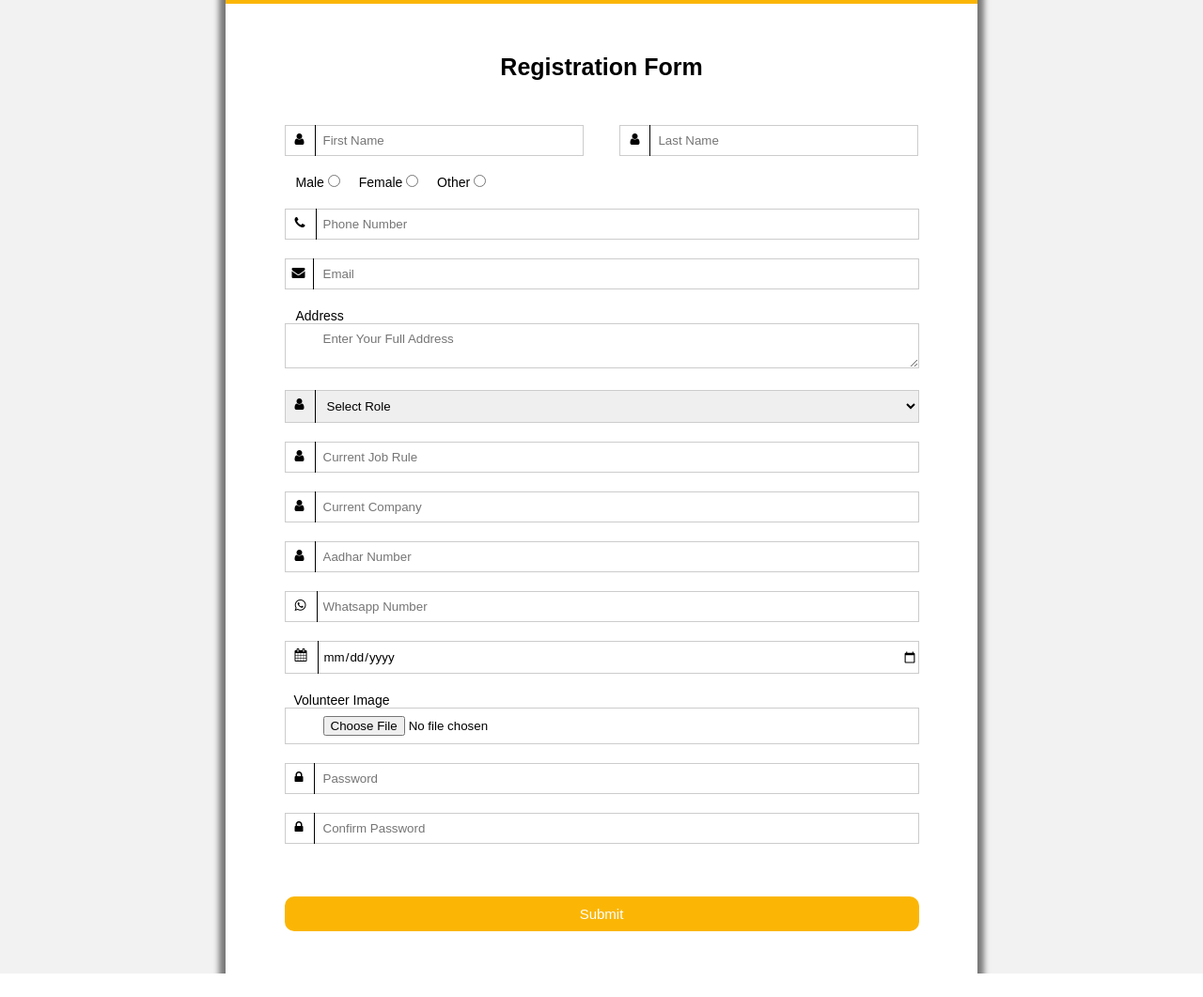
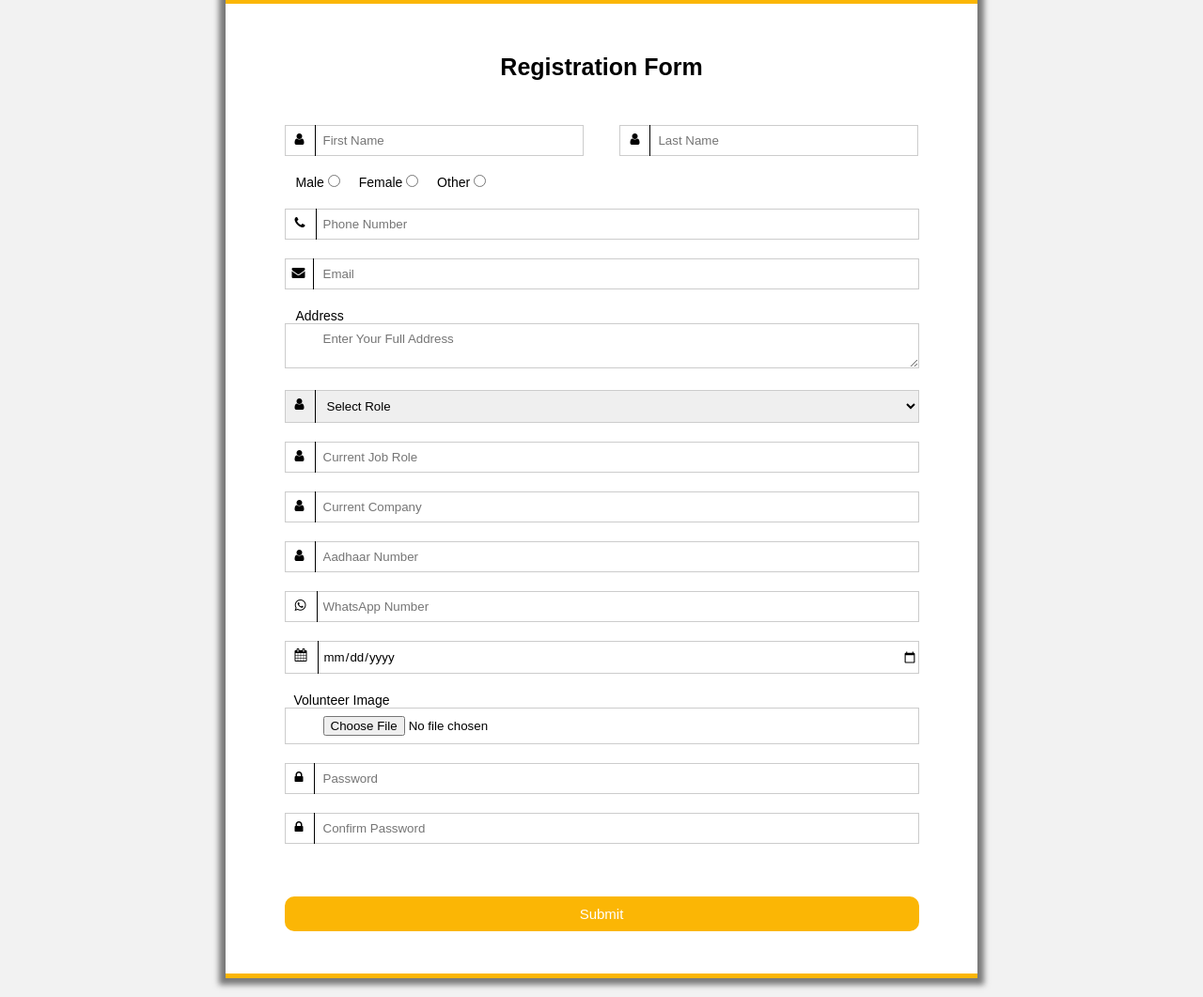
Before and after one commit to sachin-11-afk/SuvidhaInternship, a PHP site: page /Registrationpage.html in a window 1280 px wide. Shown: the part 21-1082 px from the top of the page at 94% size. Before the commit the page ends 1057 px from the top, so only its background shows below. Run offline with PHP 8.4, Linux system fonts and the light colour scheme.

Commit message:
Fixed registration page, included form validation

```diff
--- a/registration_form/Registrationpage.html
+++ b/registration_form/Registrationpage.html
@@ -12,7 +12,7 @@
     <div class="cont">
       <h2>Registration Form</h2>
       <div id = "Reg-form">
-         <form action="VolunteersDb.php" method="post">
+         <form name="VolRegForm" action="VolunteersDb.php" method="post">
             <div class="input-name" id="name">
                 <i class="fa fa-user lock"></i>
             <input type="text" name="FirstName" placeholder = "First Name" required class="name">
@@ -32,7 +32,7 @@
             <div>
                <div class="input-name">
                 <i class="fa fa-phone lock"></i>
-               <input type="number" name="ContactNo" placeholder="Phone Number"  class="a"><br>
+               <input type="number" step="0.01" name="ContactNo" placeholder="Phone Number" class="a" id="cno"><br>
                </div>
                <div class="input-name">
                 <i class="fa fa-envelope email"></i>
@@ -46,7 +46,7 @@
             </div>
                <div class="input-name">
                 <i class="fa fa-user lock"></i>
-               <select name="VolunterRole" id="" class="a">
+               <select name="VolunteerRole" id="" class="a">
                   <option selected disabled value="">Select Role</option>
                   <option value="Volunteer">Volunteer</option>
                </select>
@@ -54,7 +54,7 @@
             </div>
                <div class="input-name">
                 <i class="fa fa-user lock"></i>
-               <input type="text" name="CurrentJobRole" placeholder="Current Job Rule"   class="a"><br>
+               <input type="text" name="CurrentJobRole" placeholder="Current Job Role" class="a"><br>
                </div>
                <div class="input-name">
                 <i class="fa fa-user lock"></i>
@@ -62,11 +62,11 @@
                </div>
                <div class="input-name">
                 <i class="fa fa-user lock"></i>
-               <input type="number" name="AadharNo." placeholder="Aadhar Number" class="a"><br>
+               <input type="number" step="0.01" name="AadhaarNo." placeholder="Aadhaar Number" class="a" id="ano"><br>
                </div>
                <div class="input-name">
                 <i class="fa fa-whatsapp lock"></i>
-               <input type="number" name="WhatsAppNo." placeholder="Whatsapp Number" class="a"><br>
+               <input type="number" step="0.01" name="WhatsAppNo." placeholder="WhatsApp Number" class="a" id="wno"><br>
             </div>
                <div class="input-name">
                 <i class="fa fa-calendar lock"></i>
@@ -88,20 +88,57 @@
             </div>
             </br>
             <div class="input-name">
-                <input type="submit" value="Submit" class="btn">
+                <input type="submit" value="Submit" onClick="validateform()" class="btn">
             </div>
       </div>
       </form>
       </div>
     </div>
       <script>
+         function validateform(e)
+         {
+           e.preventDefault();
+           var cno1 = document.getElementById("cno");
+           var wno1 = document.getElementById("wno");
+           var ano1 = document.getElementById("ano");
+           if (cno1.value.length !== 10)
+           {
+             window.alert("Invalid Phone Number");
+             cno1.focus();
+           }
+           else if (wno1.value.length !== 10)
+           {
+             window.alert("Invalid WhatsApp Number");
+             wno1.focus();
+           }
+           else if (ano1.value.length !== 12)
+           {
+             window.alert("Invalid Aadhaar Number");
+             ano1.focus();
+           }
+           else
+           {
+             form.submit();
+           }
+         }
+         var form = document.getElementsByName('VolRegForm')[0];
+         form.addEventListener('submit', validateform);
+
          var password = document.getElementById("password")
            , confirm_password = document.getElementById("confirm_password");
 
-         function validatePassword(){
-           if(password.value != confirm_password.value) {
+         function validatePassword()
+         {
+           if(password.value !== confirm_password.value)
+           {
              confirm_password.setCustomValidity("Passwords Don't Match");
-           } else {
+           }
+           else if(password.value.length < 8 || confirm_password.value.length < 8)
+           {
+             confirm_password.setCustomValidity("Both Password & Confirm Password must be at least 8 characters");
+           }
+           else
+           {
              confirm_password.setCustomValidity('');
            }
          }
--- a/registration_form/style.css
+++ b/registration_form/style.css
@@ -10,11 +10,12 @@ body {
 }
 .cont {
   border-top: 5px solid #fbb605;
+  border-bottom: 5px solid #fbb605;
   background-color: white;
   width: 800px;
   height: auto;
   padding: 25px;
-  margin: 20px auto 0;
+  margin: 20px auto 20px;
   box-shadow: 0 0 6px 7px rgba(0, 0, 0, 0.5);
 }
 .cont h2 {
@@ -22,6 +23,13 @@ body {
   line-height: 24px;
   padding: 30px;
   text-align: center;
+}
+input[type=number]::-webkit-inner-spin-button,
+input[type=number]::-webkit-outer-spin-button {
+    -webkit-appearance: none;
+    -moz-appearance: none;
+    appearance: none;
+    margin: 0;
 }
 .input-name {
   width: 90%;
```
